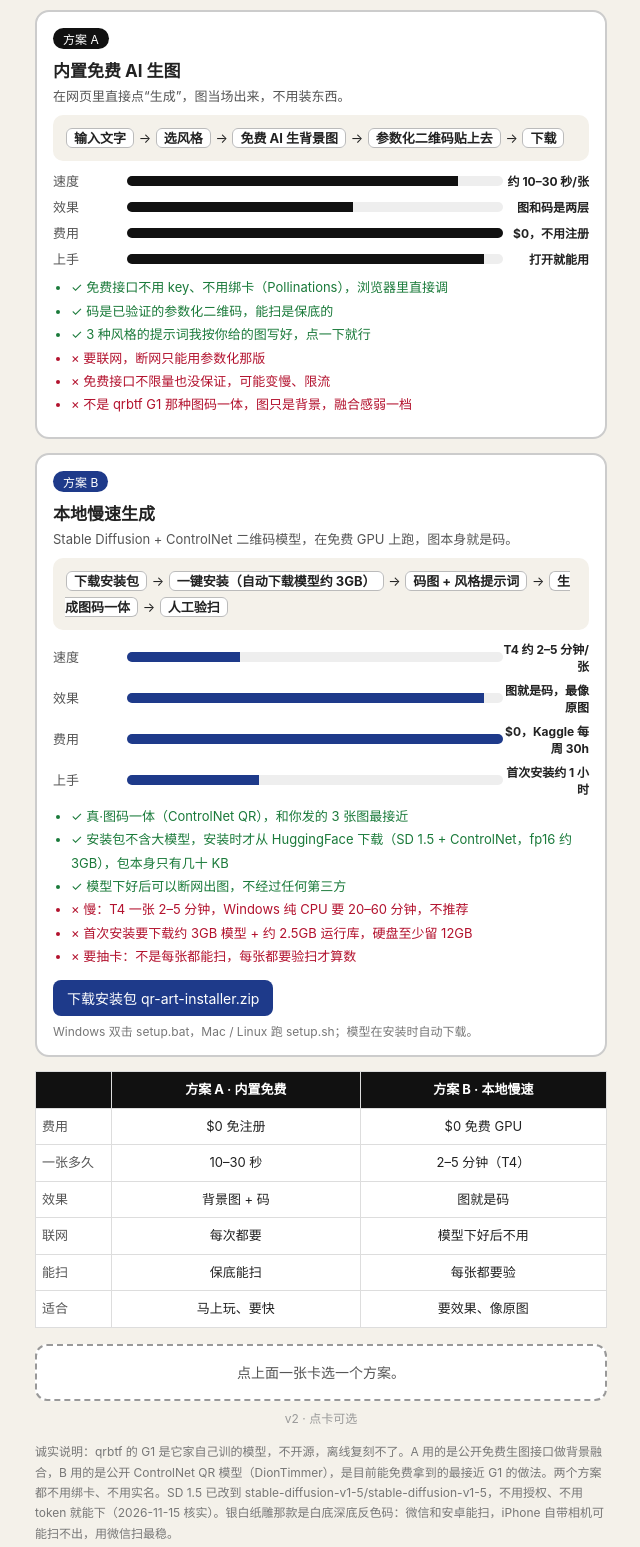
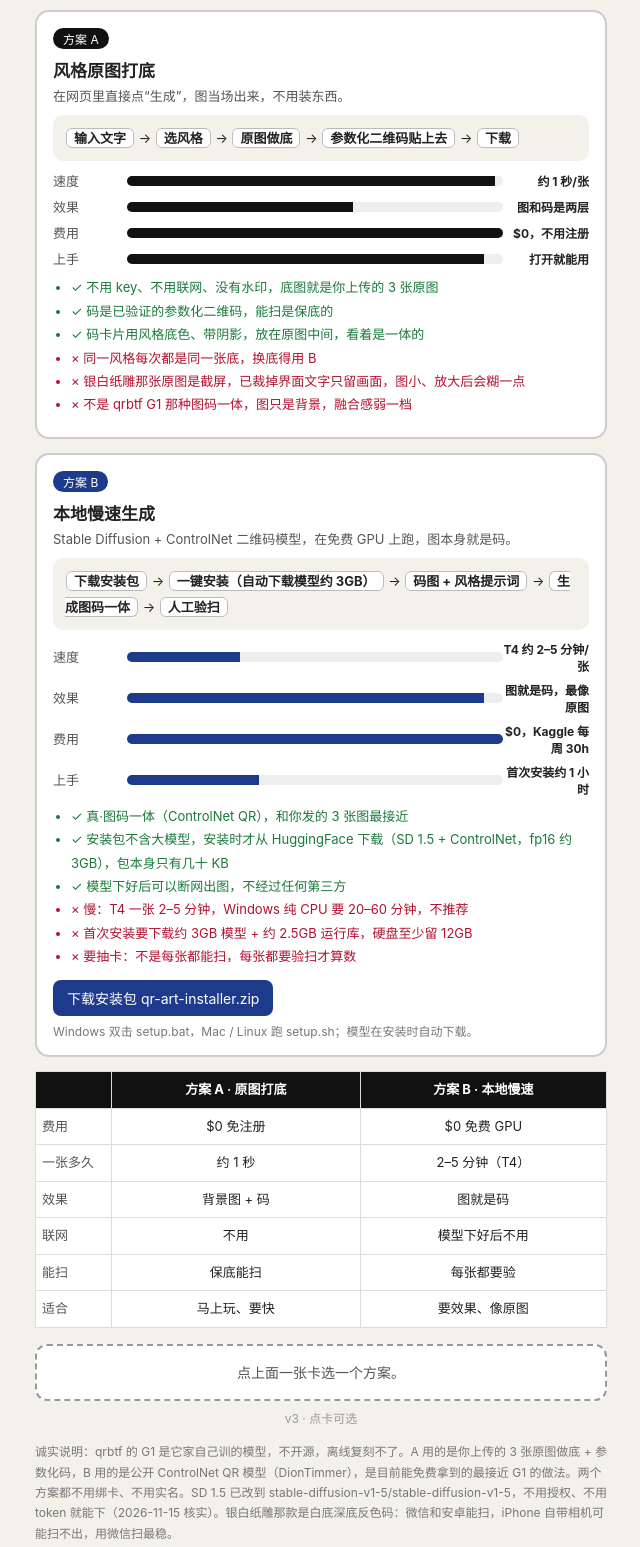
Before and after one commit to Z88666/qr-paper-styles, a plain HTML site: page ai-qr-two-ways.html in a window 1280 px wide. Shown: the part 260-1807 px from the top of the page, without its empty margins (319-959 px from the left). Drawn offline with Linux system fonts and the light colour scheme.

Commit message:
A v2: 风格原图打底，去掉 Pollinations（银白纸雕原图裁掉界面文字）

```diff
--- a/ai-qr-two-ways.html
+++ b/ai-qr-two-ways.html
@@ -58,19 +58,19 @@ td:first-child { text-align: left; color: #555; width: 76px; }
   <div class="card" id="cardA" onclick="pick('A')">
     <span class="picked">✓ 已选</span>
     <span class="tag">方案 A</span>
-    <h2>内置免费 AI 生图</h2>
+    <h2>风格原图打底</h2>
     <div style="font-size:13px;color:#555;">在网页里直接点“生成”，图当场出来，不用装东西。</div>
-    <div class="flow"><b>输入文字</b> → <b>选风格</b> → <b>免费 AI 生背景图</b> → <b>参数化二维码贴上去</b> → <b>下载</b></div>
-    <div class="bar-row"><span>速度</span><div class="bar"><i style="width:88%"></i></div><b>约 10–30 秒/张</b></div>
+    <div class="flow"><b>输入文字</b> → <b>选风格</b> → <b>原图做底</b> → <b>参数化二维码贴上去</b> → <b>下载</b></div>
+    <div class="bar-row"><span>速度</span><div class="bar"><i style="width:98%"></i></div><b>约 1 秒/张</b></div>
     <div class="bar-row"><span>效果</span><div class="bar"><i style="width:60%"></i></div><b>图和码是两层</b></div>
     <div class="bar-row"><span>费用</span><div class="bar"><i style="width:100%"></i></div><b>$0，不用注册</b></div>
     <div class="bar-row"><span>上手</span><div class="bar"><i style="width:95%"></i></div><b>打开就能用</b></div>
     <ul>
-      <li class="good">✓ 免费接口不用 key、不用绑卡（Pollinations），浏览器里直接调</li>
+      <li class="good">✓ 不用 key、不用联网、没有水印，底图就是你上传的 3 张原图</li>
       <li class="good">✓ 码是已验证的参数化二维码，能扫是保底的</li>
-      <li class="good">✓ 3 种风格的提示词我按你给的图写好，点一下就行</li>
-      <li class="bad">× 要联网，断网只能用参数化那版</li>
-      <li class="bad">× 免费接口不限量也没保证，可能变慢、限流</li>
+      <li class="good">✓ 码卡片用风格底色、带阴影，放在原图中间，看着是一体的</li>
+      <li class="bad">× 同一风格每次都是同一张底，换底得用 B</li>
+      <li class="bad">× 银白纸雕那张原图是截屏，已裁掉界面文字只留画面，图小、放大后会糊一点</li>
       <li class="bad">× 不是 qrbtf G1 那种图码一体，图只是背景，融合感弱一档</li>
     </ul>
   </div>
@@ -98,19 +98,19 @@ td:first-child { text-align: left; color: #555; width: 76px; }
   </div>
 
   <table>
-    <tr><th></th><th>方案 A · 内置免费</th><th>方案 B · 本地慢速</th></tr>
+    <tr><th></th><th>方案 A · 原图打底</th><th>方案 B · 本地慢速</th></tr>
     <tr><td>费用</td><td>$0 免注册</td><td>$0 免费 GPU</td></tr>
-    <tr><td>一张多久</td><td>10–30 秒</td><td>2–5 分钟（T4）</td></tr>
+    <tr><td>一张多久</td><td>约 1 秒</td><td>2–5 分钟（T4）</td></tr>
     <tr><td>效果</td><td>背景图 + 码</td><td>图就是码</td></tr>
-    <tr><td>联网</td><td>每次都要</td><td>模型下好后不用</td></tr>
+    <tr><td>联网</td><td>不用</td><td>模型下好后不用</td></tr>
     <tr><td>能扫</td><td>保底能扫</td><td>每张都要验</td></tr>
     <tr><td>适合</td><td>马上玩、要快</td><td>要效果、像原图</td></tr>
   </table>
 
   <div id="choice">点上面一张卡选一个方案。</div>
-  <div style="font-size:12px;color:#999;text-align:center;margin-top:8px;">v2 · 点卡可选</div>
+  <div style="font-size:12px;color:#999;text-align:center;margin-top:8px;">v3 · 点卡可选</div>
 
-  <div class="note">诚实说明：qrbtf 的 G1 是它家自己训的模型，不开源，离线复刻不了。A 用的是公开免费生图接口做背景融合，B 用的是公开 ControlNet QR 模型（DionTimmer），是目前能免费拿到的最接近 G1 的做法。两个方案都不用绑卡、不用实名。SD 1.5 已改到 stable-diffusion-v1-5/stable-diffusion-v1-5，不用授权、不用 token 就能下（2026-11-15 核实）。银白纸雕那款是白底深底反色码：微信和安卓能扫，iPhone 自带相机可能扫不出，用微信扫最稳。</div>
+  <div class="note">诚实说明：qrbtf 的 G1 是它家自己训的模型，不开源，离线复刻不了。A 用的是你上传的 3 张原图做底 + 参数化码，B 用的是公开 ControlNet QR 模型（DionTimmer），是目前能免费拿到的最接近 G1 的做法。两个方案都不用绑卡、不用实名。SD 1.5 已改到 stable-diffusion-v1-5/stable-diffusion-v1-5，不用授权、不用 token 就能下（2026-11-15 核实）。银白纸雕那款是白底深底反色码：微信和安卓能扫，iPhone 自带相机可能扫不出，用微信扫最稳。</div>
 </div>
 <script>
 var choice = document.getElementById("choice");
@@ -121,7 +121,7 @@ function pick(which) {
   cardB.className = "card b" + (which === "B" ? " on" : "");
   if (which === "A") {
     choice.className = "on-a";
-    choice.innerHTML = "已选 A：内置免费 AI 生图<br><a href=\"ai-generate.html\">点这里打开 A 生成页</a>，输入文字、选风格、点生成，不用装东西。";
+    choice.innerHTML = "已选 A：风格原图打底<br><a href=\"ai-generate.html\">点这里打开 A 生成页</a>，输入文字、选风格、点生成，不用装东西。";
   } else {
     choice.className = "on-b";
     choice.innerHTML = "已选 B：本地慢速生成<br>下一步：<a href=\"installer/qr-art-installer.zip\">下载安装包</a>，按里面的 README 装，模型在安装时自动下载。";
```
